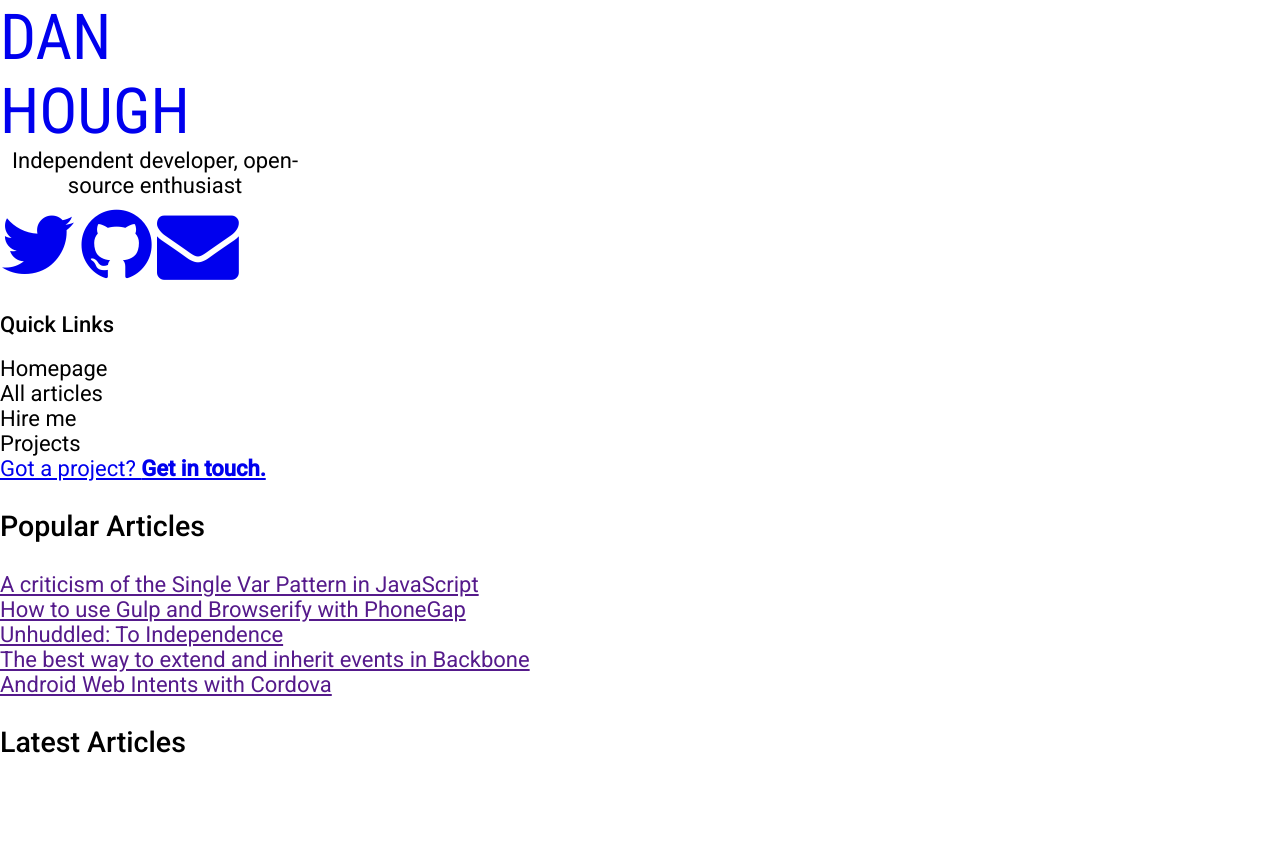
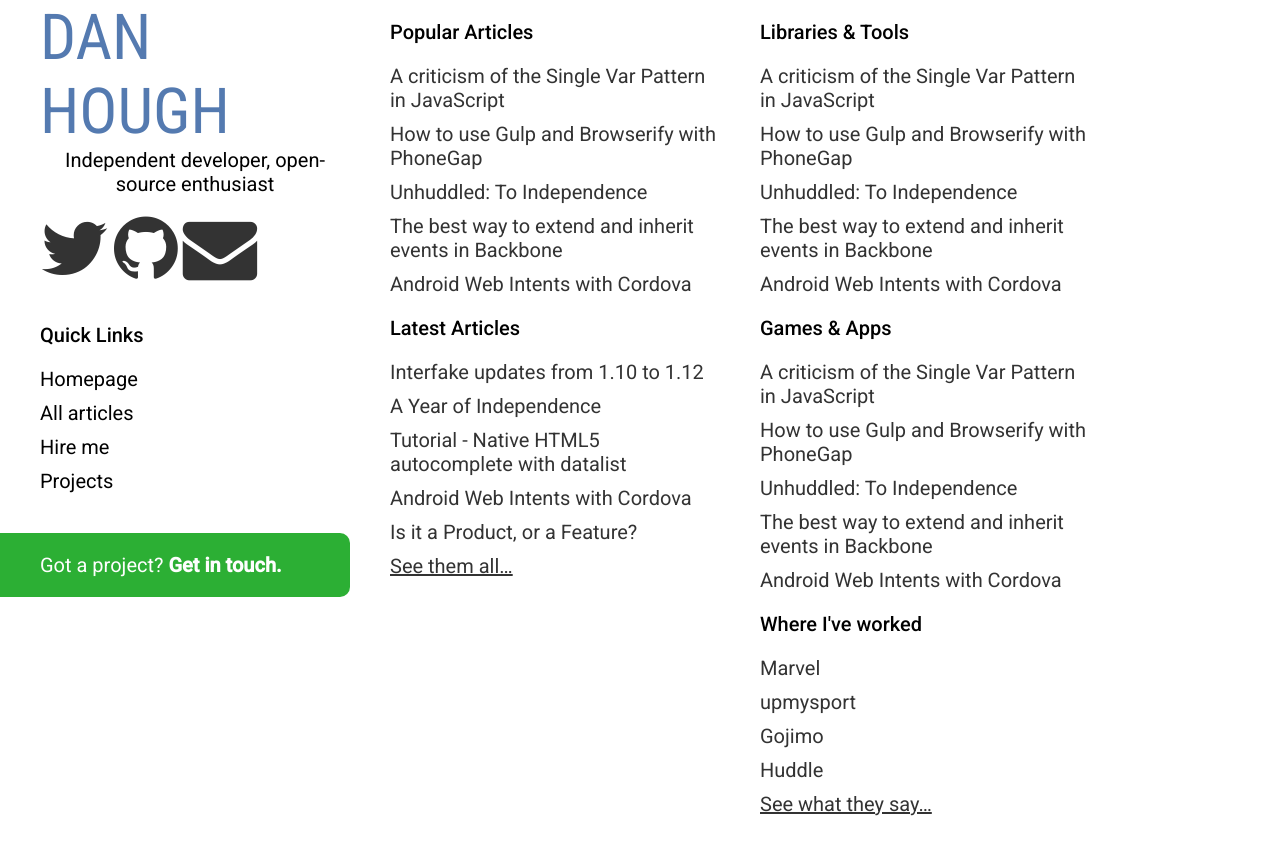
Before and after one commit to basicallydan/danhough.com, a Jekyll site: the page built from index.html, in a window 1280 px wide. Shown: the top 855 px of the page. Built offline with Jekyll 4.4.1, drawn with Linux system fonts in a browser that asks for light colours; Markdown is read by kramdown in place of the engine named in the settings; comment, search, counter and statistics services are not loaded.

Commit message:
Got the layout of the main page sorted

```diff
--- a/css/main.css
+++ b/css/main.css
@@ -2072,26 +2072,34 @@ table {
   box-sizing: border-box; }
 
 html {
-  font-size: 22px;
+  font-size: 20px;
   font-family: 'Roboto'; }
 
 header {
   width: 310px; }
 
+main, .secondary-homepage-navigation {
+  width: 330px; }
+
+header, main, .secondary-homepage-navigation {
+  margin-left: 2rem;
+  float: left; }
+
 .site-title {
-  font-size: 2.88rem;
+  font-size: 3.17rem;
   font-weight: 500;
   font-family: 'Roboto Condensed';
   text-transform: uppercase;
-  text-decoration: none; }
+  text-decoration: none;
+  color: #547AB0; }
 
 .site-subtitle {
-  font-size: 22px;
+  font-size: 20px;
   text-align: center;
   display: block; }
 
 h1 {
-  font-size: 22px;
+  font-size: 20px;
   font-weight: 500; }
 
 h2 {
@@ -2130,15 +2138,37 @@ nav ul {
   margin: 0;
   padding: 0;
   list-style: none; }
-nav.nav-list h2 {
-  font-size: 22px; }
+nav.nav-list h2, nav.nav-list--icons h2 {
+  font-size: 20px;
+  margin: 1rem 0; }
+nav.nav-list li, nav.nav-list--icons li {
+  margin: 0.5rem 0; }
+  nav.nav-list li.nav-item--all a, nav.nav-list--icons li.nav-item--all a {
+    text-decoration: underline; }
+nav.nav-list li a, nav.nav-list--icons li a {
+  color: #333333;
+  text-decoration: none; }
 nav.nav-list--icons li {
   display: inline-block; }
 nav.nav-list--icons li a {
   font-size: 3.72rem; }
 
+.cta, .cta--primary {
+  color: #fefefe;
+  text-decoration: none; }
+  .cta--primary {
+    background: #2CAF34; }
+    header .cta--primary {
+      margin: 2rem 0 2rem -2rem;
+      padding: 1rem 0 1rem 2rem;
+      box-sizing: content-box;
+      width: 310px;
+      display: block;
+      border-top-right-radius: 0.5rem;
+      border-bottom-right-radius: 0.5rem; }
+
 .project-item {
-  margin-top: 24px; }
+  margin-top: 1rem; }
   .project-item img {
     width: 100%;
     max-width: 300px;
--- a/index.html
+++ b/index.html
@@ -2,9 +2,9 @@
 layout: default
 ---
 
-<main>
+<main class="primary-homepage-navigation">
 	<nav id="popular-articles-navigation" class="nav-list">
-		<h3>Popular Articles</h3>
+		<h2>Popular Articles</h2>
 		<ul>
 			<li><a href="">A criticism of the Single Var Pattern in JavaScript</a></li>
 			<li><a href="">How to use Gulp and Browserify with PhoneGap</a></li>
@@ -14,15 +14,51 @@ layout: default
 		</ul>
 	</nav>
 	<nav id="latest-articles-navigation" class="nav-list">
-		<h3>Latest Articles</h3>
+		<h2>Latest Articles</h2>
 		<ul>
 			<!-- Need to figure out how to limit this -->
-			{% for post in site.posts[..5] %}
-			<li class="post-list-item"><a href="{{ post.url }}" title="Published {{ post.date | date: "%d %B %Y" }}">{{ post.title }}</a></li>
-			{% endfor %}
+			<li class="post-list-item"><a href="{{ site.posts[0].url }}" title="Published {{ site.posts[0].date | date: "%d %B %Y" }}">{{ site.posts[0].title }}</a></li>
+			<li class="post-list-item"><a href="{{ site.posts[1].url }}" title="Published {{ site.posts[1].date | date: "%d %B %Y" }}">{{ site.posts[1].title }}</a></li>
+			<li class="post-list-item"><a href="{{ site.posts[2].url }}" title="Published {{ site.posts[2].date | date: "%d %B %Y" }}">{{ site.posts[2].title }}</a></li>
+			<li class="post-list-item"><a href="{{ site.posts[3].url }}" title="Published {{ site.posts[3].date | date: "%d %B %Y" }}">{{ site.posts[3].title }}</a></li>
+			<li class="post-list-item"><a href="{{ site.posts[4].url }}" title="Published {{ site.posts[4].date | date: "%d %B %Y" }}">{{ site.posts[4].title }}</a></li>
+			<li class="post-list-item nav-item--all"><a href="/blog" title="The entire archive of blog posts">See them all&hellip;</a></li>
 		</ul>
 	</nav>
 </main>
+
+<section class="secondary-homepage-navigation">
+	<nav id="libraries-navigation" class="nav-list">
+		<h2>Libraries &amp; Tools</h2>
+		<ul>
+			<li><a href="">A criticism of the Single Var Pattern in JavaScript</a></li>
+			<li><a href="">How to use Gulp and Browserify with PhoneGap</a></li>
+			<li><a href="">Unhuddled: To Independence</a></li>
+			<li><a href="">The best way to extend and inherit events in Backbone</a></li>
+			<li><a href="">Android Web Intents with Cordova</a></li>
+		</ul>
+	</nav>
+	<nav id="apps-navigation" class="nav-list">
+		<h2>Games &amp; Apps</h2>
+		<ul>
+			<li><a href="">A criticism of the Single Var Pattern in JavaScript</a></li>
+			<li><a href="">How to use Gulp and Browserify with PhoneGap</a></li>
+			<li><a href="">Unhuddled: To Independence</a></li>
+			<li><a href="">The best way to extend and inherit events in Backbone</a></li>
+			<li><a href="">Android Web Intents with Cordova</a></li>
+		</ul>
+	</nav>
+	<nav id="previous-work-navigation" class="nav-list">
+		<h2>Where I've worked</h2>
+		<ul>
+			<li><a href="">Marvel</a></li>
+			<li><a href="">upmysport</a></li>
+			<li><a href="">Gojimo</a></li>
+			<li><a href="">Huddle</a></li>
+			<li class="nav-item--all"><a href="">See what they say&hellip;</a></li>
+		</ul>
+	</nav>
+</section>
 
 <!-- <section class="hero">
 	<div class="grid">
--- a/scss/_headings.scss
+++ b/scss/_headings.scss
@@ -4,6 +4,7 @@
 	font-family:'Roboto Condensed';
 	text-transform:uppercase;
 	text-decoration:none;
+	color:$main-blue;
 	// @include grid-media-query('palm') {
 	// 	font-size:1.4em;
 	// }
@@ -11,8 +12,8 @@
 
 .site-subtitle {
 	font-size:$standard-font-size;
-	text-align: center;
-	display: block;
+	text-align:center;
+	display:block;
 }
 
 h1 {
```
Also changed, not shown: scss/_colours.scss (+20 -10 lines), scss/_navigation.scss (+38 -0 lines), scss/_shared.scss (+9 -0 lines), scss/_sizes.scss (+5 -3 lines).
